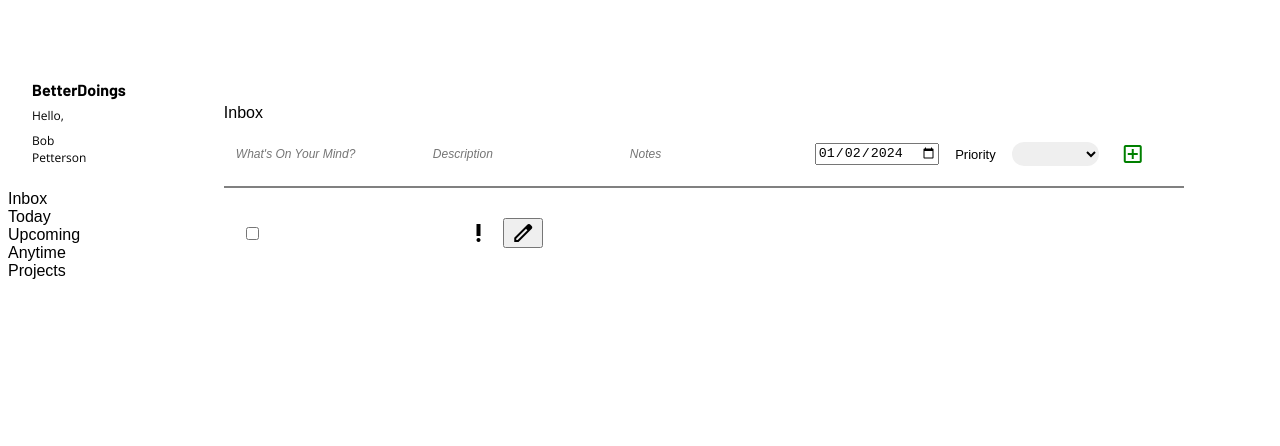
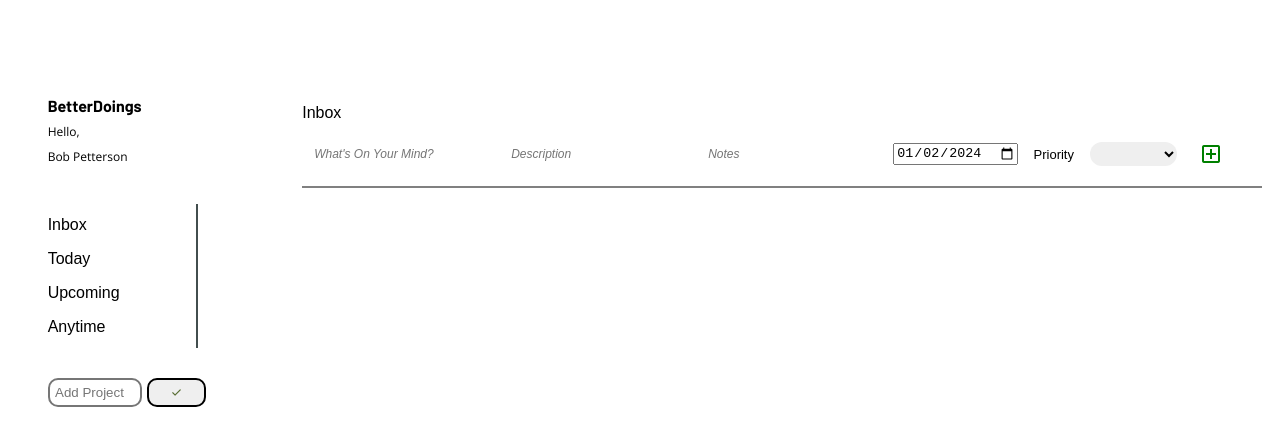
Before and after one commit to rib9985/todo-list, a plain HTML site: page index.html in a window 1280 px wide. Drawn offline with nearby package versions, Linux system fonts and the light colour scheme; a web font is replaced by a local one.

Commit message:
Add project switching

```diff
--- a/index.html
+++ b/index.html
@@ -24,12 +24,20 @@
             </div>
         </div>
 
+            <div id="div-sidebar-container">
                 <div id="div-sidebar-projects">
                     <div id="sidebar-inbox" class="projects">Inbox</div>
                     <div id="sidebar-today" class="projects">Today</div>
                     <div id="sidebar-upcoming" class="projects">Upcoming</div>
                     <div id="sidebar-upcoming" class="projects">Anytime</div>
-                <div id="sidebar-projects" class="projects">Projects</div>
+                </div>
+            <div class="" id="div-add-project">
+              <form id=form-submit-new-project>
+                <input type="text"  id="project-name" placeholder="Add Project" maxlength="15" required>
+                <button type="submit" class="material-symbols-outlined" id="submit-project-button">done</button>
+              </form>
+
+            </div>
             </div>
 
     <div id="div-main-content">
@@ -52,16 +60,6 @@
         </form>
     <div id="div-divider"></div>
      <div id="todo-list">
-    <div class="todo">
-            <div id="div-todo-component">
-                <input type="checkbox" id="todo-checkbox">
-                <label for="todo-checkbox" id="todo-checkbox-label">
-                <div id="div-todo-title"></div>
-                <div id="div-todo-notes"></div>
-        </label>
-                <div id="div-todo-priority-icon" class="material-symbols-outlined div-todo-priority">priority_high</div>
-                <button id="div-todo-edit-icon" class="material-symbols-outlined">edit</button>
-            </div>
        </div>
      </div>
         </div>
--- a/style.css
+++ b/style.css
@@ -76,7 +76,7 @@ gap: 0.5rem;
 
 }
 
-#div-sidebar {
+#div-sidebar-projects {
     text-justify: center;
     justify-content: center;
     display: flex;
@@ -88,6 +88,51 @@ gap: 0.5rem;
     padding-right: 100px;
     gap: 1rem;
     grid-area: side;
+}
+
+
+#form-submit-new-project{
+    display: flex;
+    flex-wrap: nowrap;
+    justify-content: center;
+    gap: 5px;
+}
+
+#div-add-project{
+    padding-top: 30px;
+    padding-left: 40px;
+}
+
+#submit-project-button, #close-project-button{
+    width: 3.7rem;
+    font-size: 15px;
+    grid-area: check;
+    padding: 2%;
+    border-style: solid;
+    border-radius: 10px;
+}
+
+#submit-project-button{
+    color: darkolivegreen;
+}
+#close-project-button{
+    color: darkred;
+}
+#project-name{
+    padding: 5px;
+    width: 5rem;
+    height: max-content;
+   grid-area: project;
+    border-style: solid;
+    border-radius: 10px;
+}
+
+#button-new-project{
+  color: navy;
+  gap: 2px;
+  width: fit-content;
+  padding:5px;
+  align-items: center;
 }
 
 #div-main-content {
@@ -125,7 +170,7 @@ gap: 0.5rem;
     align-items: center;
 }
 
-input:not(#form-todo-date),
+input:not(#form-todo-date, #project-name),
 select {
 
 	border-style: none;
```
Lines whose indentation alone changed are shown as unchanged.
